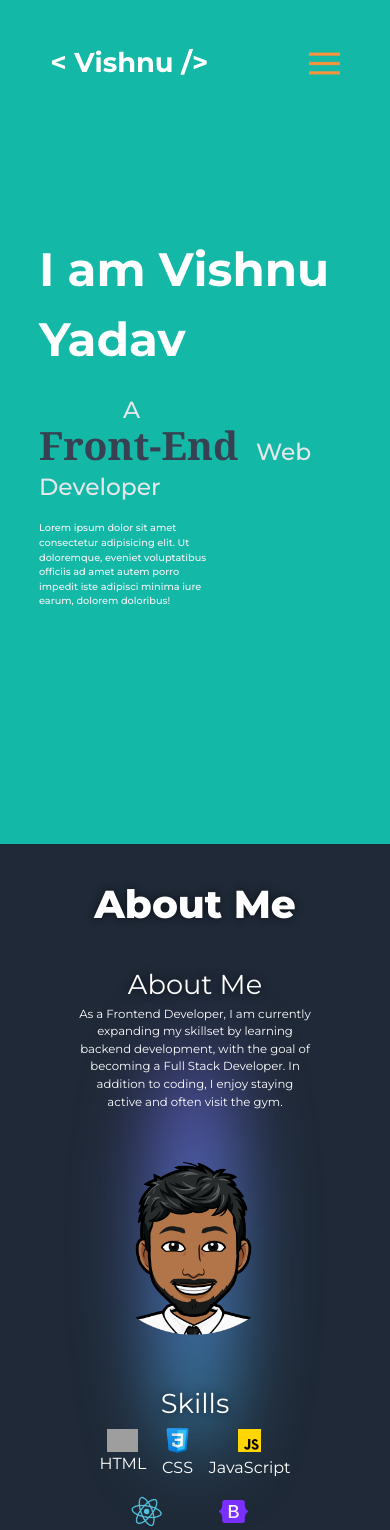
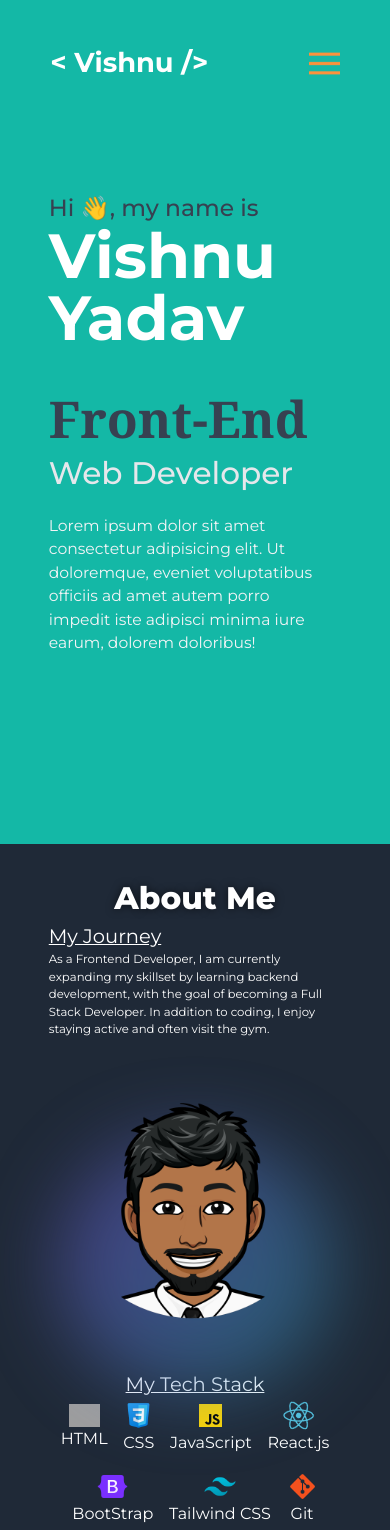
Before and after one commit to VishnuWD/Portfolio, a Next.js app: page / in a window 390 px wide. Shown: the top 1530 px of the page. Built offline with nearby package versions, Linux system fonts and the light colour scheme; grey boxes are pictures that could not be loaded.

Commit message:
update 'About Me' section and make hero section responsive

```diff
--- a/Components/About.jsx
+++ b/Components/About.jsx
@@ -6,17 +6,15 @@ import { Lucy } from "@/Lib/Static";
 
 const About = () => {
   return (
-    <div
-      id="about"
-      className=" md:h-[100vh] w-full relative overflow-hidden flex flex-col justify-center px-[10%]"
-    >
-      <h2 className="text-[10vmin] font-[800] text-center p-[8vmin]">About Me</h2>
-      <div className="gradient rotate-90 md:rotate-0"></div>
+    <div id="about" className="flex flex-col justify-center items-center py-[8vmin] px-[12.5%] h-fit ">
+      <h2 className="h2Titles">About Me</h2>
+      <div className="gradient "></div>
 
-      <div className="Wrapper m-[10vmin] mt-[0px] flex flex-col lg:flex-row justify-center">
-        <div className="lg:text-right text-center w-[100%] flex flex-col justify-center ">
-          <h2 className="text-[7vmin]">About Me</h2>
-          <p className="para">
+      <div className="Wrapper flex flex-col lg:flex-row justify-center">
+
+        <div className="flex flex-col justify-center">
+          <h2 className="text-[5vmin] underline z-[99]">My Journey</h2>
+          <p className="para z-[99]">
             As a Frontend Developer, I am currently expanding my skillset by
             learning backend development, with the goal of becoming a Full Stack
             Developer. In addition to coding, I enjoy staying active and often
@@ -24,12 +22,13 @@ const About = () => {
           </p>
         </div>
         <img
-          className="min-h-[50vmin] min-w-[50vmin] pb-[10vmin]"
+          className="min-h-[50vmin] min-w-[50vmin] pb-[10vmin] z-[99]"
           src="\images\smile.png"
           alt="Vishnu Picture"
         />
-        <div className="lg:text-left text-center w-[100%] flex flex-col justify-center">
-          <h2 className="text-[7vmin]">Skills</h2>
+      </div>
+      <div className="lg:text-left text-center w-[100%] flex flex-col justify-center">
+          <h2 className="text-[5vmin] underline text-center">My Tech Stack</h2>
           <div className="flex justify-center flex-wrap gap-[4vmin]">
           {Lucy.map((data, i) =>{
           return <div key={i} className="flex justify-center items-center flex-col">
@@ -39,7 +38,6 @@ const About = () => {
           )}
           </div>
         </div>
-      </div>
     </div>
   );
 };
--- a/Components/Curser.jsx
+++ b/Components/Curser.jsx
@@ -38,7 +38,7 @@ const Cursor = () => {
   }, []);
 
   return (
-    <div className="hidden md:block" id="total">
+    <div className="hidden lg:block" id="total">
       <div id="first"></div>
       <div id="second"></div>
     </div>
--- a/Components/Hero.jsx
+++ b/Components/Hero.jsx
@@ -25,31 +25,51 @@ const Hero = () => {
         className="z-[2] bg-teal-500 flex items-center h-[100vh] text-left w-full absolute overflow-hidden"
       >
         <div>
-          <h1 className="text-white font-bold text-[12vmin] mx-[10vw] max-w-[80vw] ">
-            I am Vishnu Yadav
+          <p className="text-gray-700 text-[6vmin] md:text-[3vmin] mx-[12.5vw] min-w-[75vw] font-[500]">
+            Hi 👋, my name is
+          </p>
+          <h1 className="heroName">
+            Vishnu Yadav
           </h1>
-          <p className="text-gray-200 text-[6vmin] mx-[10vw] min-w-[80vw] font-[500] mt-[2vh] pleft">
-            A{" "} <br />
-            <span className="heroSpan text-gray-700 text-left">Front-End</span>{" "}
+          <p className="text-gray-200 text-[5vmin] mx-[12.5vw] min-w-[75vw] mt-[2vh] invisible">
+            Aspiring
+          </p>
+          <p className="text-gray-200 text-[8vmin] md:text-[6vmin] mx-[12.5vw] min-w-[75vw] font-[500] pleft">
+            <span className="heroSpan text-gray-700">
+              Front-End
+            </span>{" "}
             Web Developer
           </p>
-          <p className="text-gray-100 text-[2.5vmin] mx-[10vw] w-[45vw] mt-[2vh] font-[500] pright">Lorem ipsum dolor sit amet consectetur adipisicing elit. Ut doloremque, eveniet voluptatibus officiis ad amet autem porro impedit iste adipisci minima iure earum, dolorem doloribus!</p>
+          <p className="text-gray-100 text-[4vmin] md:text-[2.5vmin] mx-[12.5vw] w-[70vmin] md:w-[45vw] mt-[2vh] font-[400] pright">
+            Lorem ipsum dolor sit amet consectetur adipisicing elit. Ut
+            doloremque, eveniet voluptatibus officiis ad amet autem porro
+            impedit iste adipisci minima iure earum, dolorem doloribus!
+          </p>
         </div>
       </div>
 
       <div className="right z-[1] bg-purple-600 flex items-center h-[100vh] w-full absolute overflow-hidden">
         <div>
-          <h1 className="text-white font-bold text-[12vmin] mx-[10vw] max-w-[80vw]">
-            I am Vishnu Yadav
+          <p className="text-orange-400 text-[6vmin] md:text-[3vmin] mx-[12.5vw] min-w-[75vw] font-[500]">
+            Hi 👋, my name is
+          </p>
+          <h1 className="heroName">
+            Vishnu Yadav
           </h1>
-          <p className="text-gray-200 text-[6vmin] mx-[10vw] min-w-[80vw] mt-[2vh] font-[500] pright">
-            Aspiring{" "} <br />
+          <p className="text-gray-100 text-[5vmin] mx-[12.5vw] min-w-[75vw] mt-[2vh]">
+            Aspiring
+          </p>
+          <p className="text-gray-100 text-[8vmin] md:text-[6vmin] mx-[12.5vw] min-w-[75vw]  font-[500] pright">
             <span className="heroSpan text-orange-400 text-left">
               Full-Stack
             </span>{" "}
             Web Developer{" "}
           </p>
-          <p className="text-gray-100 text-[2.5vmin] mx-[10vw] w-[45vw] mt-[2vh] font-[500] pright">Lorem ipsum dolor sit amet consectetur adipisicing elit. Ut doloremque, eveniet voluptatibus officiis ad amet autem porro impedit iste adipisci minima iure earum, dolorem doloribus!</p>
+          <p className="text-gray-100 text-[4vmin] md:text-[2.5vmin] mx-[12.5vw] w-[70vmin] md:w-[45vw] mt-[2vh] font-[400] pright">
+            Lorem ipsum dolor sit amet consectetur adipisicing elit. Ut
+            doloremque, eveniet voluptatibus officiis ad amet autem porro
+            impedit iste adipisci minima iure earum, dolorem doloribus!
+          </p>
         </div>
       </div>
 
--- a/Components/Socials.jsx
+++ b/Components/Socials.jsx
@@ -2,7 +2,7 @@ import React from "react";
 
 const Socials = () => {
   return (
-    <div className="hidden md:block">
+    <div className="hidden lg:block">
       <div className="flex flex-col items-center gap-[2vmin] fixed bottom-0 left-[3%] z-10">
         <ul className="flex flex-col items-center gap-[2vmin]">
           <li>@</li>
@@ -10,14 +10,14 @@ const Socials = () => {
           <li>%</li>
           <li>&</li>
         </ul>
-        <div className="bg-white h-[25vmin] w-[0.5vmin] "></div>
+        <div className="bg-white h-[25vmin] w-[0.3vmin] "></div>
       </div>
 
       <div className="fixed bottom-48 right-[-13%] z-10  flex items-center gap-[2vmin] rotate-90 ">
         <form action="mailto:vishnuyadavhome@gmail.com">
             <button type="submit" className="">vishnuyadavhome@gmail.com</button>
         </form>
-        <div className="bg-white h-[0.5vmin] w-[25vmin] "></div>
+        <div className="bg-white h-[0.3vmin] w-[25vmin] "></div>
 
       </div>
     </div>
--- a/app/globals.css
+++ b/app/globals.css
@@ -67,16 +67,14 @@ body {
   }
 }
 
-/* .pleft::before {
-  content: "--____..-";
-  visibility: hidden;
-} */
 
 .equal-width {
   display: inline-block;
   width: 54vmin;
 }
-.pleft, .pright{
+
+.pleft,
+.pright {
   line-height: 150%;
 }
 
@@ -124,21 +122,87 @@ body {
 
 /* About start........................... */
 
+
+
+/* About send............................... */
+
+
+
+
+
+.cardGroup {
+  @apply grid gap-[5vh] md:gap-[5vw] content-center grid-cols-1 md:grid-cols-[1fr_1fr];
+  /* grid-template-columns: 1fr 1fr; */
+}
+
+.card {
+  background-color: blueviolet;
+  transition: transform 800ms cubic-bezier(.05, .43, .25, .95) 0.3s;
+  box-shadow: 0px 0px 23px -2px rgba(0, 0, 0, 0.82);
+
+}
+
+/* ----- Hero Section Start----- */
+.heroName {
+  @apply text-white font-bold text-[16vmin] md:text-[12vmin] leading-none mx-[12.5%] max-w-[75%]
+}
+
+.heroSpan {
+  @apply font-semibold font-serif text-[13vmin] md:text-[10vmin] inline-block w-[75vmin] md:w-[54vmin] text-left
+}
+
+
+/* ----- Hero Section End ----- */
+
+
+/* Title style for every section heading like "About me" and "Projects" */
+.h2Titles{
+  @apply text-[8vmin] font-[800] text-center
+}
+.h2Titles::before{
+  @apply bg-white content-[""] h-[2px]
+}
+.h2Titles {
+  text-shadow: 0px 0px 9px rgba(0, 0, 0, 0.6);
+}
+/* End */
+
+
+
+
+/* ----- About Me Section Start -----*/
+.para {
+  @apply text-[3vmin]
+}
+.aboutIcons {
+  @apply w-[8vmin]
+}
+
+.react {
+  animation: rotate 5s linear infinite;
+}
+    /* Keyframes for "React icon" which makes it rotate */
+@keyframes rotate {
+  0% {
+    transform: rotate(0deg);
+  }
+
+  100% {
+    transform: rotate(360deg);
+  }
+}
+
 .gradient {
-  width: 70%;
-  height: 20%;
-  border-radius: 50%;
-  top: 50%;
-  left: 50%;
+  @apply w-[70%] h-[30%] rounded-full top-[150vh] left-1/2 absolute -z-[-99];
   transform: translate(-50%, -50%);
   background: linear-gradient(300deg, #14b8a6, #9333ea);
   background-size: 180% 180%;
   animation: gradient-animation 5s ease infinite;
-  position: absolute;
   filter: blur(10vmin);
-  z-index: -99;
+  opacity: 50%;
 }
 
+/* keyframes for gradient animation which keep changes it's position */
 
 @keyframes gradient-animation {
   0% {
@@ -154,91 +218,15 @@ body {
   }
 }
 
-/* About send............................... */
-
-
-
-h2 {
-  text-shadow: 0px 0px 9px rgba(0, 0, 0, 0.6);
-}
-
-.cardGroup {
-  @apply grid gap-[5vh] md:gap-[5vw] content-center grid-cols-1 md:grid-cols-[1fr_1fr];
-  /* grid-template-columns: 1fr 1fr; */
-}
-
-.card {
-  background-color: blueviolet;
-  transition: transform 800ms cubic-bezier(.05, .43, .25, .95) 0.3s;
-  box-shadow: 0px 0px 23px -2px rgba(0, 0, 0, 0.82);
-
-}
+/* ----- About Me Section End ----- */
 
 
 
 
-/* Contact me starts here */
-
-input:focus~label,
-input:not(:placeholder-shown)~label,
-textarea:focus~label,
-textarea:not(:placeholder-shown)~label {
-  top: 0;
-  left: 5%;
-  background-color: #1f2937;
-  font-size: small;
-  color: #fb923c;
-}
-
-
-.para {
-  @apply text-[3vmin]
-}
-
-.herobutton {
-  @apply flex gap-[1vmin] font-semibold rounded border-[2px] py-[1vmin] px-[3vmin] cursor-none
-}
-
-.heroSpan {
-  @apply font-semibold font-serif text-[10vmin] inline-block w-[54vmin]
-}
 
 
 
-.aboutIcons {
-  @apply w-[8vmin]
-}
 
-.react {
-  animation: rotate 5s linear infinite;
-}
-
-@keyframes rotate {
-  0% {
-    transform: rotate(0deg);
-  }
-
-  100% {
-    transform: rotate(360deg);
-  }
-}
-
-@media(max-width: 640px) {
-  .gradient {
-    width: 20%;
-    height: 50%;
-  }
-
-  .pleft::before {
-    content: "--____..-";
-    /* Content goes here */
-    visibility: hidden;
-  }
-
-}
-
-
-/*  */
 
 .card {
 
@@ -248,13 +236,15 @@ textarea:not(:placeholder-shown)~label {
   transition: all 0.6s cubic-bezier(0.175, 0.885, 0.32, 1.275);
   filter: opacity(0%);
   transition: transform, filter 1s ease;
-  transition:  1s ease;
+  transition: 1s ease;
   transform: translateY(100px);
 }
-.bc{
+
+.bc {
   filter: opacity(100%);
   transform: translateY(0);
 }
+
 .card img {
   transition: all 0.6s cubic-bezier(0.175, 0.885, 0.32, 1.275);
   width: 100%;
```
